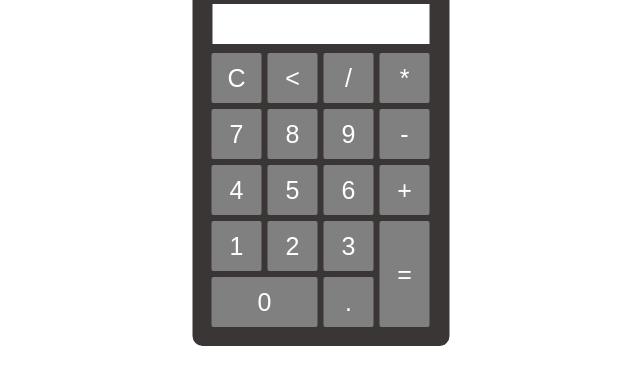
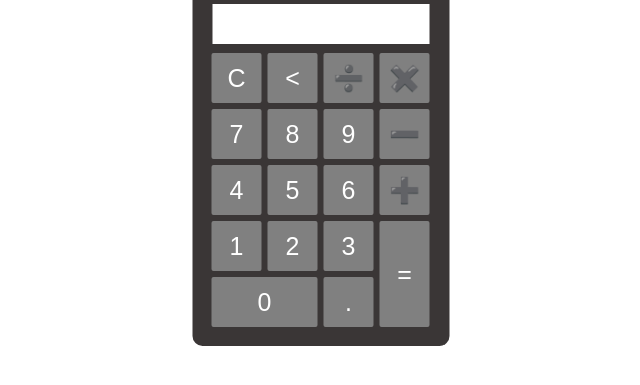
Before and after one commit to leowingss/exercicios-teste, a plain HTML site: page ex02/index.html in a window 1280 px wide. Shown: the part 249-634 px from the top of the page, without its empty margins (319-959 px from the left). Drawn offline with Linux system fonts and the light colour scheme.

Commit message:
chore: alterando icones da calculadora

```diff
--- a/ex02/index.html
+++ b/ex02/index.html
@@ -17,20 +17,20 @@
                 <tr>
                     <td><button class="btn" onclick="limpar()">C</button></td>
                     <td><button class="btn" onclick="voltar()"><</button></td>
-                    <td><button class="btn" onclick="inserir('/')">/</button></td>
-                    <td><button class="btn" onclick="inserir('*')">*</button></td>
+                    <td><button class="btn" onclick="inserir('/')">➗</button></td>
+                    <td><button class="btn" onclick="inserir('*')">✖️</button></td>
                 </tr>
                 <tr>
                     <td><button class="btn" onclick="inserir('7')">7</button></td>
                     <td><button class="btn" onclick="inserir('8')">8</button></td>
                     <td><button class="btn" onclick="inserir('9')">9</button></td>
-                    <td><button class="btn" onclick="inserir('-')">-</button></td>
+                    <td><button class="btn" onclick="inserir('-')">➖</button></td>
                 </tr>
                 <tr>
                     <td><button class="btn" onclick="inserir('4')">4</button></td>
                     <td><button class="btn" onclick="inserir('5')">5</button></td>
                     <td><button class="btn" onclick="inserir('6')">6</button></td>
-                    <td><button class="btn" onclick="inserir('+')">+</button></td>
+                    <td><button class="btn" onclick="inserir('+')">➕</button></td>
                 </tr>
                 <tr>
                     <td><button class="btn" onclick="inserir('1')">1</button></td>
```
